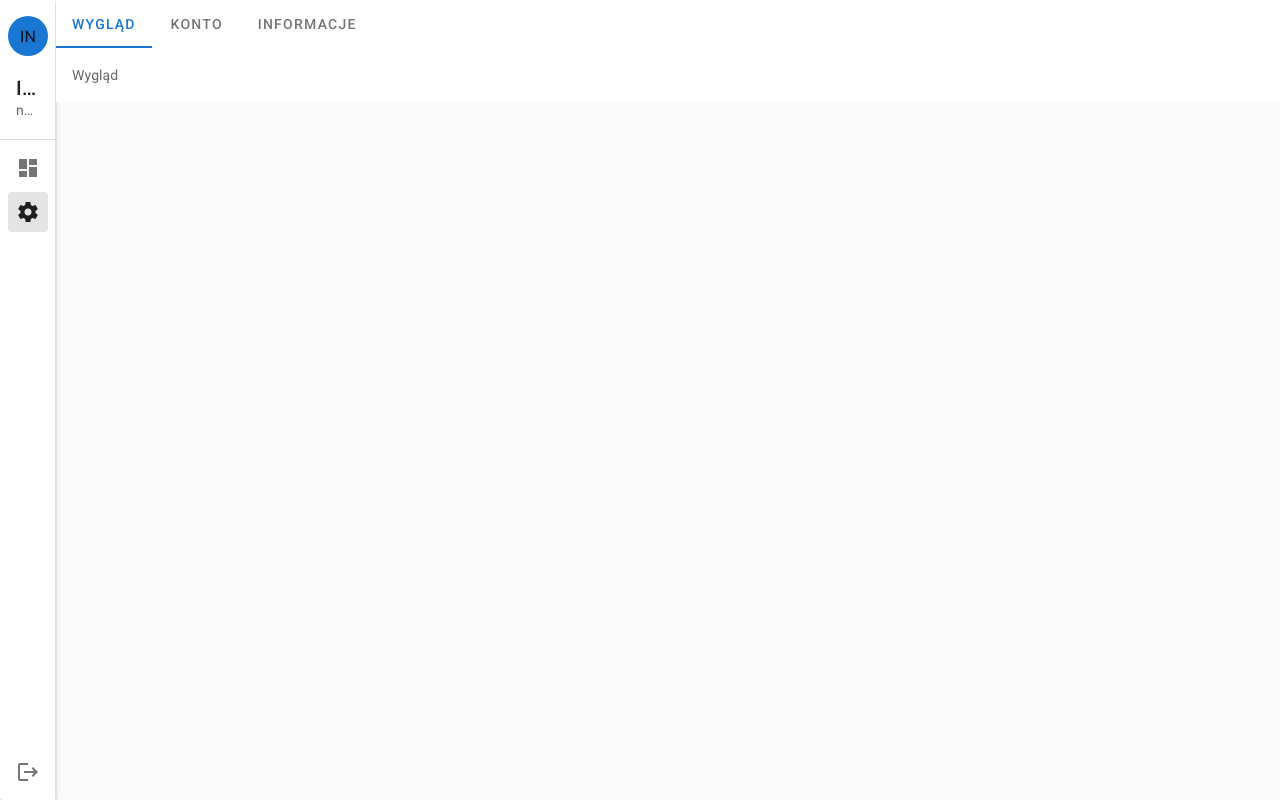
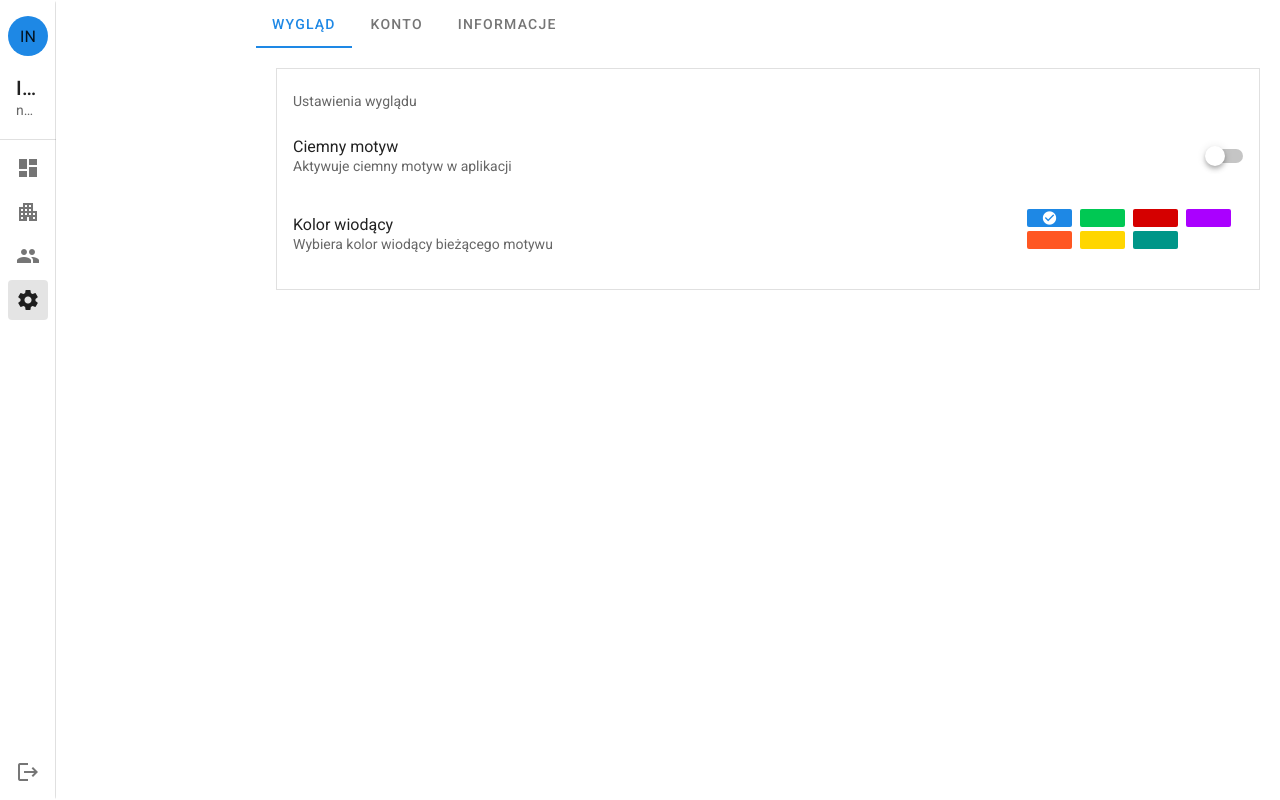
Before and after one commit to TenDan/flatsapi-app, a Vue app: page /settings in a window 1280 px wide. Built offline with nearby package versions, Linux system fonts and the light colour scheme.

Commit message:
add flats, tenants sections and simple state

```diff
--- a/src/App.vue
+++ b/src/App.vue
@@ -1,12 +1,18 @@
 <template>
-  <div id="app" class="v-application">
-    <!--<div id="nav">
-      <router-link to="/">Home</router-link> |
-      <router-link to="/about">About</router-link>
-    </div>-->
-    <navigation></navigation>
-    <router-view/>
-  </div>
+  <v-theme-provider>
+    <v-app>
+      <!--<div id="nav">
+        <router-link to="/">Home</router-link> |
+        <router-link to="/about">About</router-link>
+      </div>-->
+      <navigation></navigation>
+      <v-main>
+        <v-container fluid class="lighten-5 pa-0">
+          <router-view></router-view>
+        </v-container>
+      </v-main>
+    </v-app>
+  </v-theme-provider>
 </template>
 
 <script>
@@ -16,6 +22,12 @@ import Navigation from '@/components/Navigation';
 export default {
   components: {
     Navigation,
+  },
+  mounted() {
+    const { darkMode, themeColor } = this.$store.state;
+    this.$vuetify.theme.dark = darkMode;
+    this.$vuetify.theme.themes.dark.primary = themeColor;
+    this.$vuetify.theme.themes.light.primary = themeColor;
   },
 };
 </script>
--- a/src/components/Navigation.vue
+++ b/src/components/Navigation.vue
@@ -1,9 +1,11 @@
 <template>
   <v-card
-    max-width="100%"
-    height="100vh"
   >
-    <v-navigation-drawer permanent expand-on-hover>
+    <v-navigation-drawer
+      permanent
+      expand-on-hover
+      app
+    >
       <v-list>
         <v-list-item class="px-2">
           <v-list-item-avatar>
@@ -61,11 +63,22 @@ export default {
   name: 'Navigation',
   data() {
     return {
+      overlay: false,
       items: [
         {
           title: 'Panel główny',
           icon: 'dashboard',
           link: '/dashboard',
+        },
+        {
+          title: 'Mieszkania',
+          icon: 'apartment',
+          link: '/flats',
+        },
+        {
+          title: 'Wynajmujący',
+          icon: 'group',
+          link: '/tenants',
         },
         {
           title: 'Ustawienia',
--- a/src/components/settings/AppearanceSettings.vue
+++ b/src/components/settings/AppearanceSettings.vue
@@ -1,12 +1,68 @@
 <template>
-  <v-card flat>
-    <v-card-text>Wygląd</v-card-text>
+  <v-card tile class="pa-5" rounded>
+    <v-list flat outlined>
+      <v-subheader>Ustawienia wyglądu</v-subheader>
+      <v-list-item-group>
+        <v-list-item>
+          <v-list-item-content>
+            <v-list-item-title>Ciemny motyw</v-list-item-title>
+            <v-list-item-subtitle>Aktywuje ciemny motyw w aplikacji</v-list-item-subtitle>
+          </v-list-item-content>
+          <v-list-item-action>
+            <v-switch
+              v-model="$vuetify.theme.dark"
+              @change="$store.commit('setDarkMode')"
+            ></v-switch>
+          </v-list-item-action>
+        </v-list-item>
+        <v-list-item>
+          <v-list-item-content>
+            <v-list-item-title>Kolor wiodący</v-list-item-title>
+            <v-list-item-subtitle>Wybiera kolor wiodący bieżącego motywu</v-list-item-subtitle>
+          </v-list-item-content>
+          <v-list-item-action>
+            <v-color-picker
+              hide-inputs
+              hide-mode-switch
+              hide-canvas
+              hide-sliders
+              :swatches="swatches"
+              show-swatches
+              swatches-max-height="100%"
+              :value="$vuetify.theme.currentTheme.primary"
+              @input="switchColor"
+            ></v-color-picker>
+          </v-list-item-action>
+        </v-list-item>
+      </v-list-item-group>
+    </v-list>
   </v-card>
 </template>
 
 <script>
+import colors from 'vuetify/lib/util/colors';
+
 export default {
   name: 'AppearanceSettings',
+  data() {
+    return {
+      swatches: [
+        [colors.blue.darken1, colors.deepOrange.base],
+        [colors.green.accent4, colors.yellow.accent4],
+        [colors.red.accent4, colors.teal.base],
+        [colors.purple.accent4],
+      ],
+    };
+  },
+  methods: {
+    switchColor(color) {
+      this.$vuetify.theme.themes.dark.primary = color.toString();
+      this.$vuetify.theme.themes.light.primary = color.toString();
+      this.$store.commit('switchColor', {
+        themeColor: color.toString(),
+      });
+    },
+  },
 };
 </script>
 
--- a/src/main.ts
+++ b/src/main.ts
@@ -7,9 +7,16 @@ import vuetify from './plugins/vuetify';
 
 Vue.config.productionTip = false;
 
+store.subscribe(((mutation, state) => {
+  localStorage.setItem('store', JSON.stringify(state));
+}));
+
 new Vue({
   router,
   store,
+  beforeCreate() {
+    this.$store.commit('initialiseStore');
+  },
   vuetify,
   render: (h) => h(App),
 }).$mount('#app');
--- a/src/router/index.ts
+++ b/src/router/index.ts
@@ -16,9 +16,19 @@ const routes: Array<RouteConfig> = [
     component: () => import('../views/Dashboard.vue'),
   },
   {
+    path: '/flats',
+    name: 'Flats',
+    component: () => import('../views/Flats.vue'),
+  },
+  {
     path: '/settings',
     name: 'Settings',
     component: () => import('../views/Settings.vue'),
+  },
+  {
+    path: '/tenants',
+    name: 'Tenants',
+    component: () => import('../views/Tenants.vue'),
   },
 ];
 
--- a/src/store/index.ts
+++ b/src/store/index.ts
@@ -1,12 +1,28 @@
 import Vue from 'vue';
 import Vuex from 'vuex';
+import colors from 'vuetify/lib/util/colors';
 
 Vue.use(Vuex);
 
 export default new Vuex.Store({
   state: {
+    darkMode: false,
+    themeColor: colors.blue.darken1,
   },
   mutations: {
+    setDarkMode(state) {
+      state.darkMode = !state.darkMode;
+    },
+    switchColor(state, payload) {
+      state.themeColor = payload.themeColor;
+    },
+    initialiseStore(state) {
+      if (localStorage.getItem('store')) {
+        this.replaceState(
+          Object.assign(state, JSON.parse(localStorage.getItem('store') as string)),
+        );
+      }
+    },
   },
   actions: {
   },
--- a/src/views/Dashboard.vue
+++ b/src/views/Dashboard.vue
@@ -1,9 +1,8 @@
 <template>
-  <v-container fluid class="grey lighten-5">
   <v-row
     no-gutters>
     <v-col
-        v-for="n in 9"
+      v-for="n in 18"
       :key="n"
       cols="12"
       sm="12"
@@ -21,7 +20,6 @@
       </v-card>
     </v-col>
   </v-row>
-  </v-container>
 </template>
 
 <script>
--- /dev/null
+++ b/src/views/Flats.vue
@@ -0,0 +1,15 @@
+<template>
+  <v-card>
+    <v-card-title>Flats</v-card-title>
+  </v-card>
+</template>
+
+<script>
+export default {
+  name: 'Flats',
+};
+</script>
+
+<style scoped>
+
+</style>
--- a/src/views/Settings.vue
+++ b/src/views/Settings.vue
@@ -1,5 +1,5 @@
 <template>
-  <v-container fluid class="grey lighten-5 pa-0">
+  <div>
     <v-tabs v-model="tab">
       <v-tab v-for="tab in items" :key="tab.tabName">{{tab.tabName}}</v-tab>
     </v-tabs>
@@ -13,7 +13,7 @@
         </keep-alive>
       </v-tab-item>
     </v-tabs-items>
-  </v-container>
+  </div>
 </template>
 
 <script>
--- /dev/null
+++ b/src/views/Tenants.vue
@@ -0,0 +1,15 @@
+<template>
+  <v-card>
+    <v-card-title>Tenants</v-card-title>
+  </v-card>
+</template>
+
+<script>
+export default {
+  name: 'Tenants',
+};
+</script>
+
+<style scoped>
+
+</style>
```
Lines whose indentation alone changed are shown as unchanged.
